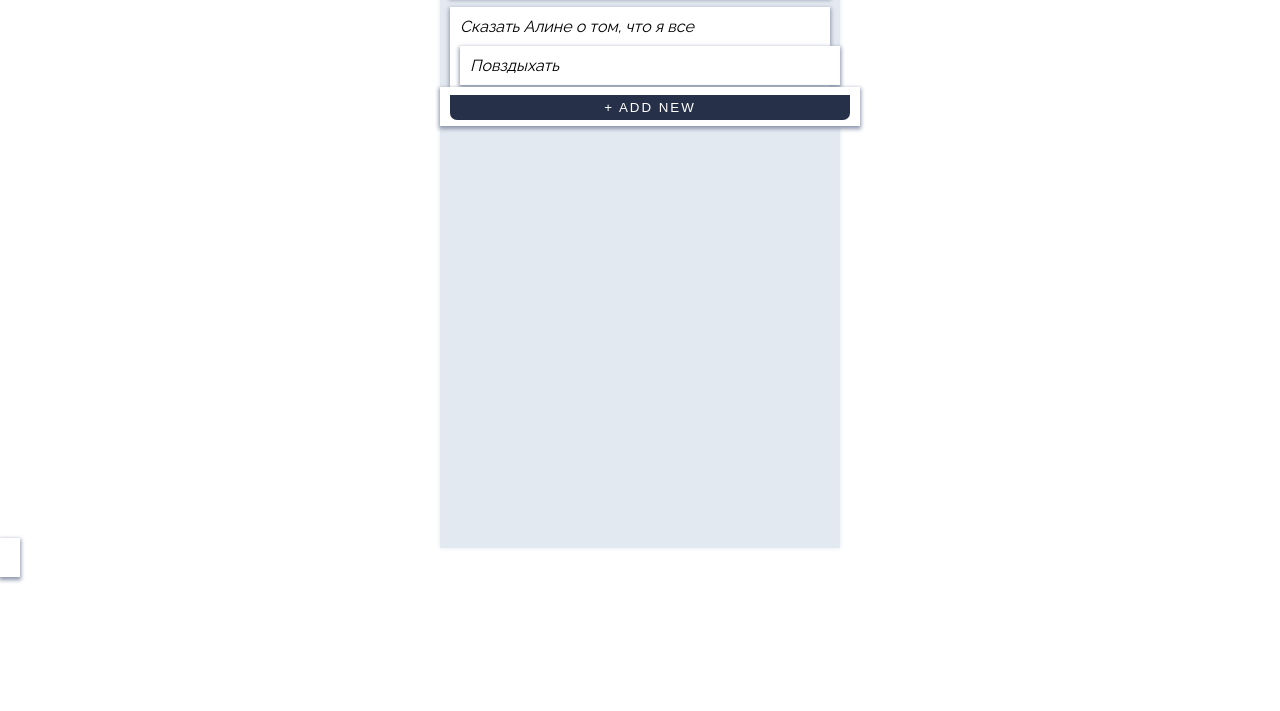
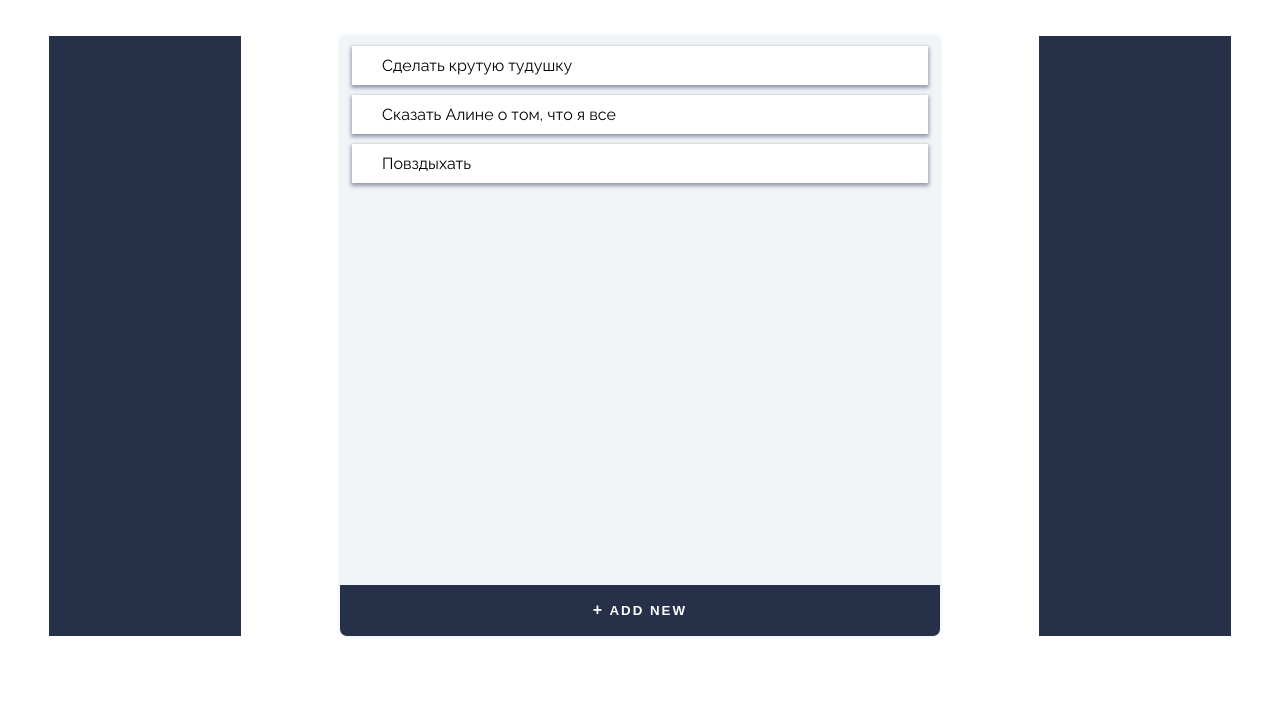
Before and after one commit to CoolDeveloperWeb/TODO, a plain HTML site: page pages/index.html in a window 1280 px wide. Shown: the part 89-800 px from the top of the page. Drawn offline with Linux system fonts and the light colour scheme.

Commit message:
Add comments and edit css

```diff
--- a/pages/index.html
+++ b/pages/index.html
@@ -5,18 +5,55 @@
     <meta http-equiv="X-UA-Compatible" content="IE=edge">
     <meta name="viewport" content="width=device-width, initial-scale=1.0">
     <link rel="stylesheet" href="../styles/styles.css">
-    <title>Document</title>
+    <title>TODO</title>
 </head>
 <body>
-    <h1 class="header">ToDo List</h1>
+    <!-- TODO: Сделать шапку, в которой будет название,  -->
+    <!-- профиль (для просмотра информации) и смена дневного и ночного режимов -->
+    <header class='main-header'>
+        <h1 class="header-title">ToDo List</h1>
+
+        <div style='display: flex; justify-content: space-between; width: 200px;'>
+            <!-- Смена цветового режима -->
+            <div class='day-night-checkbox'>
+            </div>
+
+            <!-- Профиль. При клике открывается модальное окно с информацией (Что-нить придумаем может) -->
+            <!-- Вообще можно кнопку с ссылкой на инормацию поместить в левый/правый блок -->
+            <div class='user-profile'>
+            </div>
+        </div>
+    </header>
+
+    <main class='main-block'>
+        <!-- TODO: Что-то в левый бок -->
+        <div class='left'>
+
+        </div>
+
         <div class='main-tasks-div'>
+            <!-- TODO: Написать скрол для задач, чтобы высота списка была статичной -->
+            <!-- Так же сделать логику, чтобы выполненные задачи падали вниз -->
             <ul class='list-tasks'>
                 <li class="task-item">Сделать крутую тудушку</li>
-            <i class="task-item">Сказать Алине о том, что я все</li>
+                <li class="task-item">Сказать Алине о том, что я все</li>
                 <li class="task-item">Повздыхать</li>
             </ul>
 
-        <button class="add-task-button">+ ADD NEW</button>
+            <!-- TODO: Реализовать возможность добавления нового задания -->
+            <!-- При нажатии появляется модальное окно -->
+            <button class="add-task-button"><span class='button-plus'>+</span> ADD NEW</button>
         </div>
+
+        <!-- TODO: Что в правый бок -->
+        <div class='right'>
+
+        </div>
+    </main>
+
+    <!-- TODO: Придумать, что можно поместить в футер -->
+    <footer>
+
+    </footer>
 </body>
 </html>
--- a/styles/styles.css
+++ b/styles/styles.css
@@ -1,4 +1,6 @@
 @import url('https://fonts.googleapis.com/css2?family=Raleway&display=swap');
+
+/* Общее */
 
 * {
     margin: 0;
@@ -6,56 +8,136 @@
 }
 
 body {
+    height: 100vh;
+
     font-family: 'Raleway', sans-serif;
+
+    display: flex;
+    flex-direction: column;
+    justify-content: space-between;
 }
 
-.header {
+
+/* Основная шапка */
+
+.main-header {
+    height: 50px;
+    padding: 0 5%;
+    display: flex;
+    justify-content: space-between;
+
+    box-shadow: 0px 0px 5px 5px gray;
+}
+
+.header-title {
     color: #273049;
 }
 
+.day-night-checkbox {
+    width: 50px;
+    height: 100%;
+
+    background-color: #273049;
+}
+
+.user-profile {
+    width: 100px;
+    height: 100%;
+
+    background-color: #273049;
+}
+
+/* Главный блок */
+
+.main-block {
+    display: flex;
+    justify-content: space-around;
+}
+
+
+/* Левый блок */
+
+.left {
+    width: 15%;
+    height: 600px;
+
+    background-color: #273049;
+}
+
+
+/* Правый блок */
+
+.right {
+    width: 15%;
+    height: 600px;
+
+    background-color: #273049;
+}
+
+
+/* Блок заданий*/
+
 .main-tasks-div {
-    margin: 0 auto;
-    background-color: #E3E9F0;
-    width: 400px;
+    position: relative;
+
+    width: 600px;
     height: 600px;
+
+    background-color: #f2f5f7;
+    border-radius: 0 0 7px 7px;
     box-shadow: 0px 0px 5px 0px #E3E9F0;
 }
 
 .list-tasks {
-    text-align: center;
     display: flex;
     flex-direction: column;
     justify-content: start;
     align-items: center;
+
+    text-align: center;
 }
 
 .task-item {
+    width: 86%;
+    padding: 10px 5%;
+    margin-top: 10px;
+
     text-align: left;
-    width: 360px;
-    padding: 10px;
-    background-color: white;
-    margin-top: 10px;
+
     list-style: none;
+    background-color: #ffffff;
     box-shadow: 0px 2px 4px 1px #9098AD;
 }
 
 .task-done {
+    color: #9098AD;
     background-color: #E3E9F0;
-    color: #9098AD;
     text-decoration: line-through;
 }
 
 .add-task-button {
+    position: absolute;
+    bottom: 0;
+
+    width: 100%;
+    padding: 5px;
+
+    line-height: 40px;
+    letter-spacing: 2px;
+    font-weight: bold;
+
+    border: none;
+    border-radius: 0 0 7px 7px;
     background-color: #273049;
     color: white;
-    width: 100%;
-    border: none;
-    border-radius: 0 0 7px 7px;
-    letter-spacing: 2px;
-    padding: 5px;
+
     transition: background-color 500ms ease;
 }
 
 .add-task-button:hover {
     background-color: #7A6262;
 }
+
+.button-plus {
+    font-size: 16px;
+}
```
Lines whose indentation alone changed are shown as unchanged.
